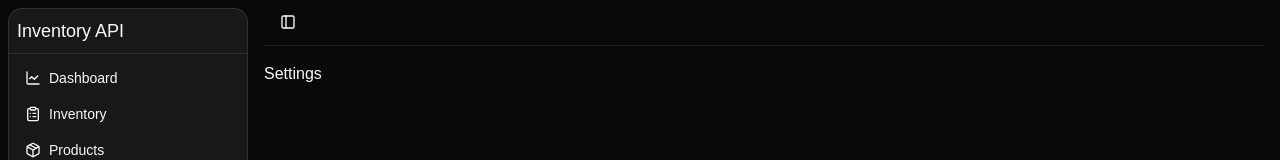
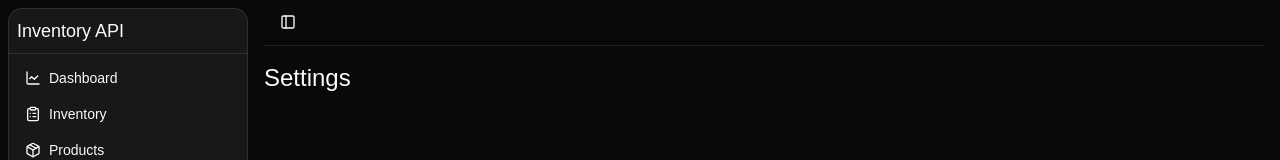
Before and after one commit to mrdsx/inventory-api, a Next.js app in the folder frontend/: page /settings in a window 1280 px wide. Shown: the top 160 px of the page. Built offline with nearby package versions, Linux system fonts and the light colour scheme.

Commit message:
feat(frontend/settings): wrap heading 'Settings' in PageHeading
affected: SettingsPage

```diff
--- a/frontend/src/app/(pages)/settings/page.tsx
+++ b/frontend/src/app/(pages)/settings/page.tsx
@@ -1,3 +1,5 @@
+import { PageHeading } from "@/components";
+
 export default function SettingsPage() {
-  return <div>Settings</div>;
+  return <PageHeading>Settings</PageHeading>;
 }
```
